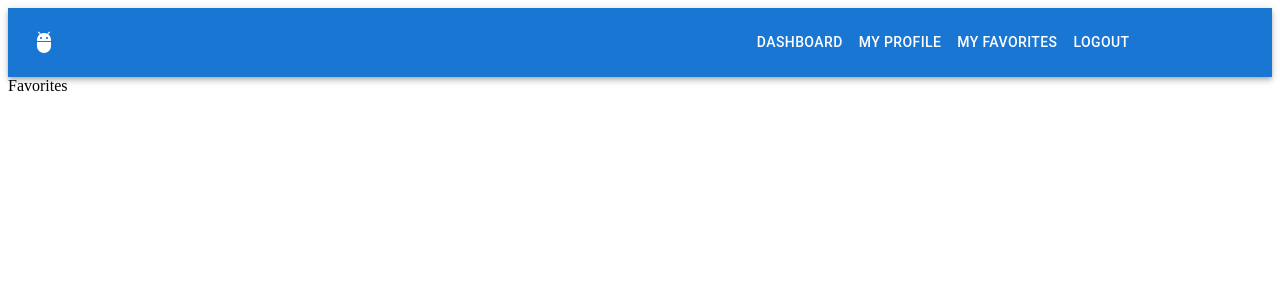
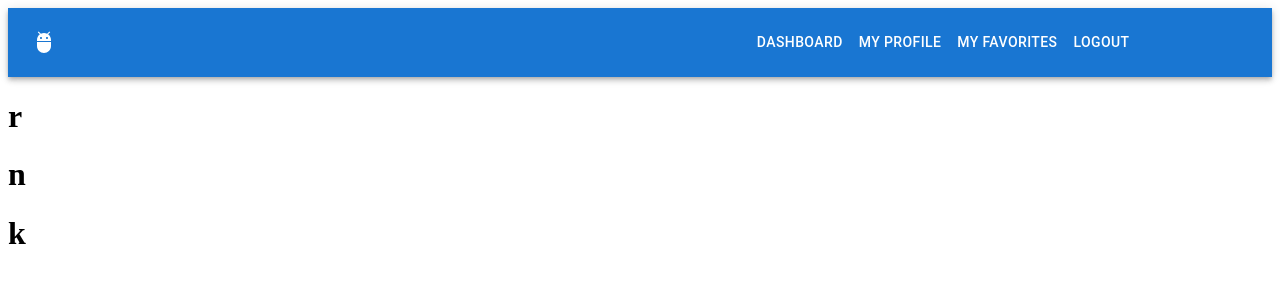
Before and after one commit to sachin-ranganath-k/e-library, a React (Create React App) app: page /MyFavorites in a window 1280 px wide. Shown: the top 300 px of the page. Built offline with nearby package versions, Linux system fonts and the light colour scheme; data requests are answered from the project's data file.

Commit message:
hard code favorites

```diff
--- a/json/db.json
+++ b/json/db.json
@@ -6,7 +6,7 @@
       "email": "sac@gmail.com",
       "setPassword": "a",
       "confirmPassword": "a",
-      "fav": [],
+      "fav": ["r","n","k"],
       "id": 1
     }
   ],
--- a/src/components/users/pages/Favorites.js
+++ b/src/components/users/pages/Favorites.js
@@ -1,30 +1,33 @@
-import React from "react";
+import React, { useState } from "react";
 import { useEffect } from "react";
 import axios from "axios";
 import NavBar from "../navbar/NavBar";
 
 const Favorites = () => {
+  const [favorites, setFavorites] = useState([]);
+
   useEffect(() => {
     getFavorites();
   }, []);
 
-  console.log(sessionStorage.getItem("userInfo"));
+  // console.log(sessionStorage.getItem("userInfo"));
 
   const getFavorites = () => {
     axios
-      .get("http://localhost:3001/users/")
+      .get("http://localhost:3001/users/1")
       .then((res) => {
-        console.log(res);
+        setFavorites(res.data.fav);
       })
       .catch((err) => {
         console.log(err);
       });
   };
-
   return (
     <div>
       <NavBar />
-      Favorites
+      {favorites.map((f) => (
+        <h1>{f}</h1>
+      ))}
     </div>
   );
 };
--- a/src/components/users/pages/UserProfile.js
+++ b/src/components/users/pages/UserProfile.js
@@ -11,6 +11,7 @@ import {
 import { SPACING } from "../../../constants/styleGuide";
 import NavBar from "../navbar/NavBar";
 import Logout from "./Logout";
+import { MY_PROFILE } from "../../../constants/constants";
 
 const UserProfile = () => {
   const allInfo = JSON.parse(sessionStorage.getItem("userInfo"));
@@ -28,11 +29,11 @@ const UserProfile = () => {
               <Grid item xs={SPACING.s12}>
                 <FormControl fullWidth sx={{ m: 1 }}>
                   <InputLabel htmlFor="outlined-adornment-amount">
-                    User ID
+                    {MY_PROFILE.USER_ID}
                   </InputLabel>
                   <OutlinedInput
                     id="outlined-adornment-amount"
-                    value={allInfo.id}
+                    value={"USER-"+allInfo.id}
                     // onChange={handleChange("amount")}
                     label="ID"
                     disabled
--- a/src/constants/constants.js
+++ b/src/constants/constants.js
@@ -41,3 +41,7 @@ export const UPLOAD_BOOKS={
   BOOK_LINK:"Paste Book URL Here",
   UPLOAD:"Upload"
 }
+
+export const MY_PROFILE={
+  USER_ID:"User ID"
+}
```
